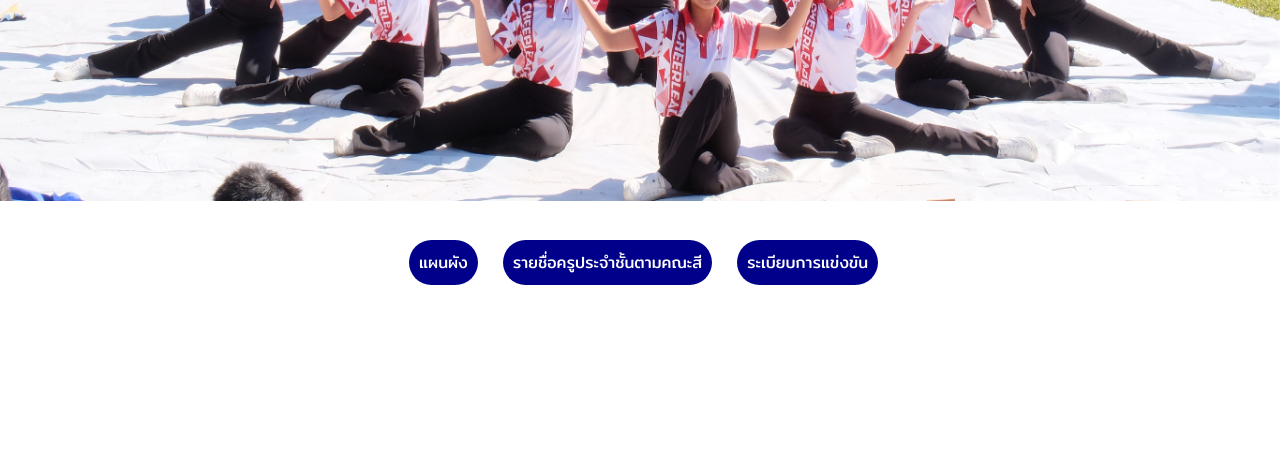
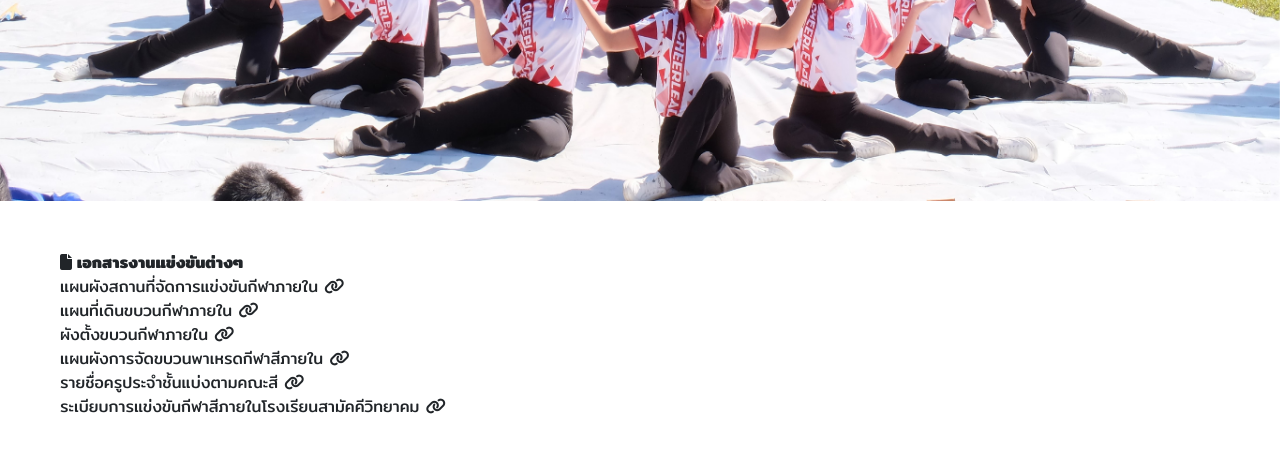
Before and after one commit to bluemzzn/sport-day-real-, a PHP site: page / in a window 1280 px wide. Shown: the part 799-1258 px from the top of the page. Before the commit the page ends 1084 px from the top, so only its background shows below. Run offline with PHP 8.4, Linux system fonts and the light colour scheme; some libraries are stand-ins or nearby versions.

Commit message:
Update index.php

```diff
--- a/index.php
+++ b/index.php
@@ -78,15 +78,28 @@
   </div>
 
   <section>
-    <div class="ndmenu-container">
-      <div class="nd-menu" >
-        <ul>
-            <li><a href="#"> แผนผัง </a></li>
-            <li><a href="#"> รายชื่อครูประจำชั้นตามคณะสี </a></li>
-            <li><a href="#"> ระเบียบการแข่งขัน </a></li>
-        </ul>
-      </div>
+  <div class="ndmenu-container">
+    <div class="nd-menu">
+        <table>
+            <thead>
+                <tr>
+                    <th>
+                        <i class="fas fa-file"></i> เอกสารงานแข่งขันต่างๆ
+                    </th>
+                </tr>
+            </thead>
+            <tbody>
+                <tr><td>แผนผังสถานที่จัดการแข่งขันกีฬาภายใน <i class="fa-solid fa-link"></i></td></tr>
+                <tr><td>แผนที่เดินขบวนกีฬาภายใน <i class="fa-solid fa-link"></i></td></tr>
+                <tr><td>ผังตั้งขบวนกีฬาภายใน <i class="fa-solid fa-link"></i></td></tr>
+                <tr><td>แผนผังการจัดขบวนพาเหรดกีฬาสีภายใน <i class="fa-solid fa-link"></i></td></tr>
+                <tr><td>รายชื่อครูประจำชั้นแบ่งตามคณะสี <i class="fa-solid fa-link"></i></td></tr>
+                <tr><td>ระเบียบการแข่งขันกีฬาสีภายในโรงเรียนสามัคคีวิทยาคม <i class="fa-solid fa-link"></i></td></tr>
+            </tbody>
+        </table>
     </div>
+</div>
+
   </section>
 
 
```
